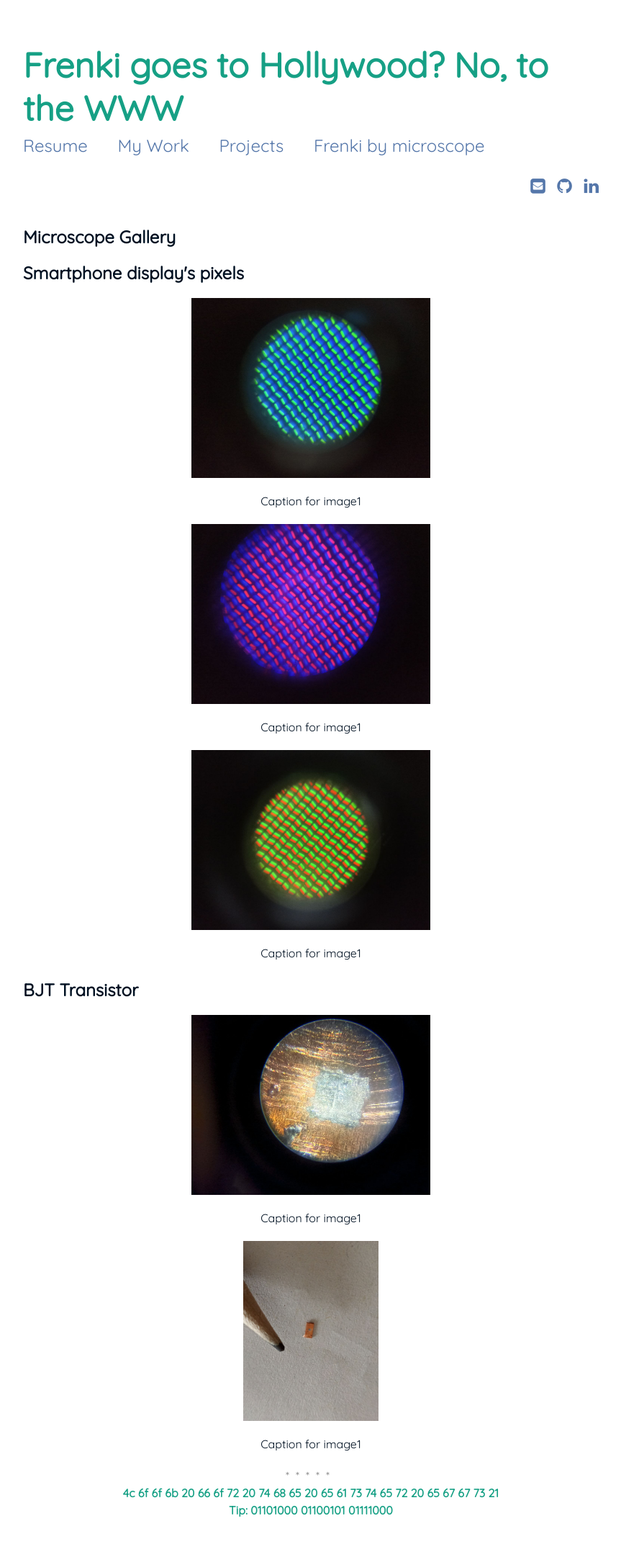
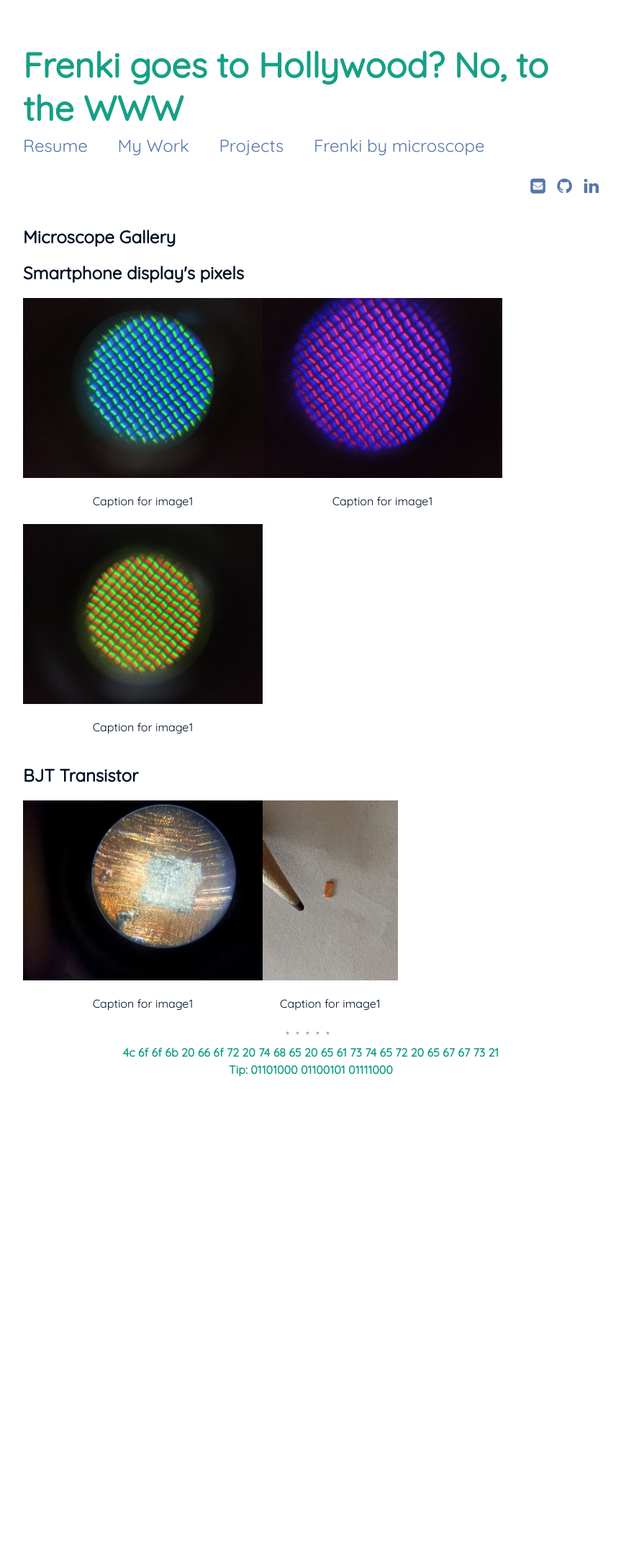
Before and after one commit to FreShq99/frenkishqepa.com, a Jekyll site: the page built from gallery.html, in a window 1280 px wide. Shown: the whole page at 72% size, without its empty margins (208-1071 px from the left). Built offline with Jekyll 4.4.1, drawn with Linux system fonts in a browser that asks for light colours; after the commit the page ends 1558 px from its top, so only the background shows below that.

Commit message:
Update main.css

```diff
--- a/assets/css/main.css
+++ b/assets/css/main.css
@@ -228,12 +228,13 @@
 
   /* Grid layout
   .row {
-  display: flex; /* set the container to display as a flex container */
-}
+  display: flex;
+}*/
 
+/*
 .column img {
-  max-height: 250px; /* set the maximum height of the images to the height of the smallest image */
-  object-fit: contain; /* maintain the aspect ratio of the images */
+  max-height: 250px;
+  object-fit: contain;
 }*/
 
 .row {
```
